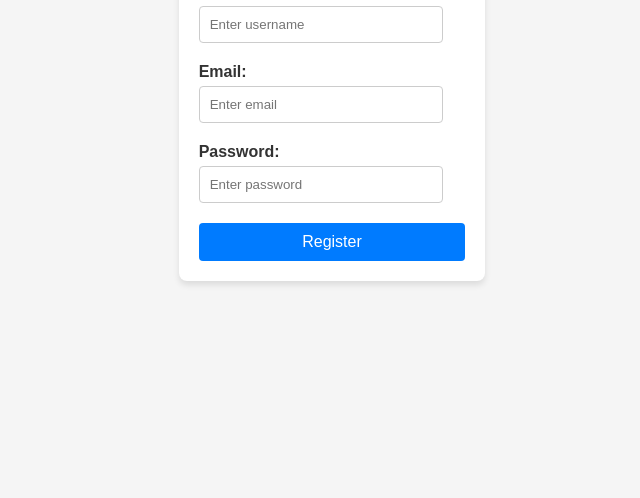
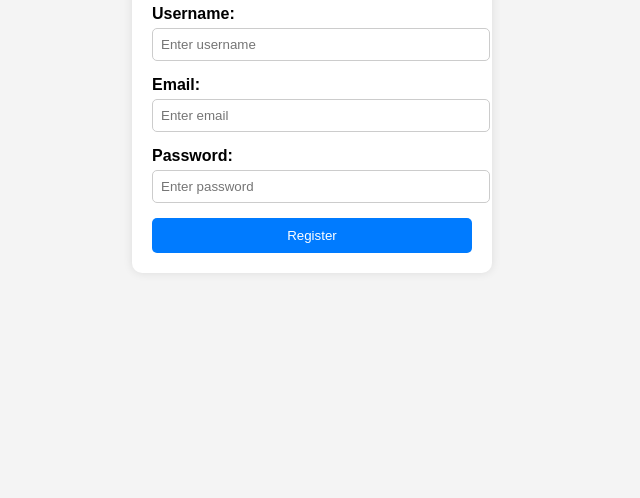
Before and after one commit to Ianm16-pillows/Form-Creation-Validation, a plain HTML site: page index.html in a window 1280 px wide. Shown: the part 318-816 px from the top of the page, without its empty margins (328-968 px from the left). Drawn offline with Linux system fonts and the light colour scheme.

Commit message:
Update style.css

```diff
--- a/style.css
+++ b/style.css
@@ -1,59 +1,58 @@
 body {
     font-family: Arial, sans-serif;
+    background: #f4f4f4;
     display: flex;
     justify-content: center;
     align-items: center;
     height: 100vh;
-  background-color: #f5f5f5;
-  margin: 0;
 }
 
-form {
-  background: #ffffff;
+main {
+    background: #fff;
     padding: 20px;
-  border-radius: 8px;
-  box-shadow: 0 4px 6px rgba(0, 0, 0, 0.1);
-  width: 100%;
-  max-width: 400px;
+    border-radius: 10px;
+    box-shadow: 0 0 10px rgba(0, 0, 0, 0.1);
+    width: 320px;
+}
+
+h1 {
+    text-align: center;
+    margin-bottom: 20px;
+}
+
+.form-group {
+    margin-bottom: 15px;
 }
 
 label {
+    display: block;
+    font-weight: bold;
     margin-bottom: 5px;
-  font-weight: bold;
-  color: #333;
-  display: block;
 }
 
 input {
-  padding: 10px;
-  margin-bottom: 20px;
+    width: 100%;
+    padding: 8px;
     border: 1px solid #ccc;
-  border-radius: 4px;
-  width: calc(100% - 22px);
-  box-sizing: border-box;
+    border-radius: 5px;
 }
 
 button {
-  background-color: #007bff;
-  color: #fff;
-  padding: 10px 15px;
+    width: 100%;
+    background: #007bff;
+    color: white;
     border: none;
-  border-radius: 4px;
-  font-size: 16px;
+    padding: 10px;
+    border-radius: 5px;
     cursor: pointer;
-  width: 100%;
-  transition: background-color 0.3s ease;
 }
 
 button:hover {
-  background-color: #0056b3;
+    background: #0056b3;
 }
 
 #form-feedback {
-  margin-top: 10px;
-  padding: 10px;
-  border-radius: 4px;
+    margin-top: 15px;
     display: none;
-  text-align: center;
     font-weight: bold;
 }
```
Lines whose indentation alone changed are shown as unchanged.
